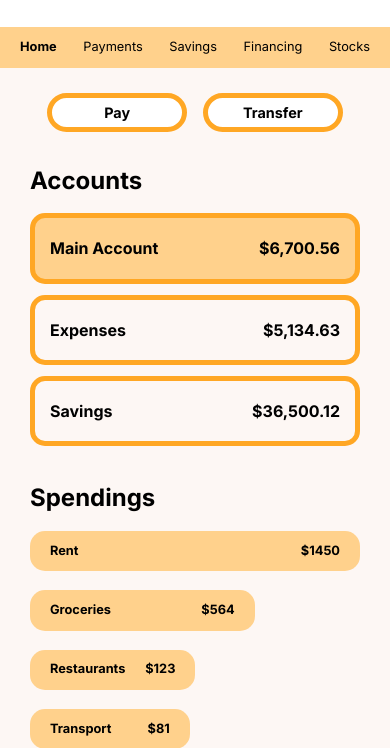
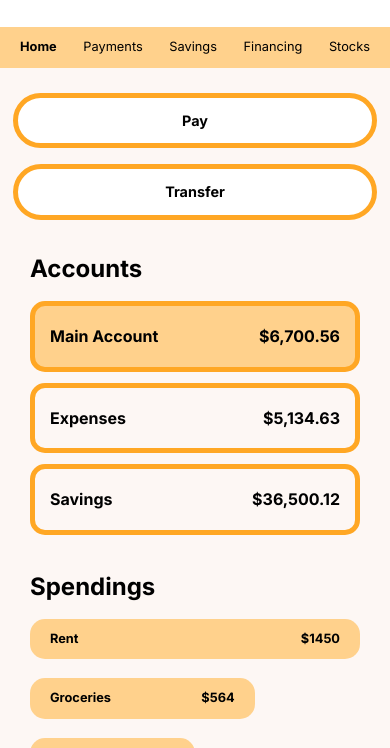
Before and after one commit to jeff-eng/best_bank, a plain HTML site: page index.html in a window 390 px wide. Shown: the part 83-831 px from the top of the page. Drawn offline with nearby package versions, Linux system fonts and the light colour scheme.

Commit message:
Set pay and transfer buttons to display: flex and column direction for mobile layout.

```diff
--- a/index.css
+++ b/index.css
@@ -294,15 +294,17 @@ main {
 
     .transact-button-group {
         display: flex;
-        justify-content: center;
+        flex-direction: column;
         margin-top: 25px;
         margin-bottom: 15px;
+        padding: 0 0.8em;
     }
 
     .transact-button-group__button {
         font-size: 0.9rem;
         min-width: 140px;
         min-height: 39.2px;
+        padding: 1em;
     }
 
     .account__heading, .account__amount{
```
